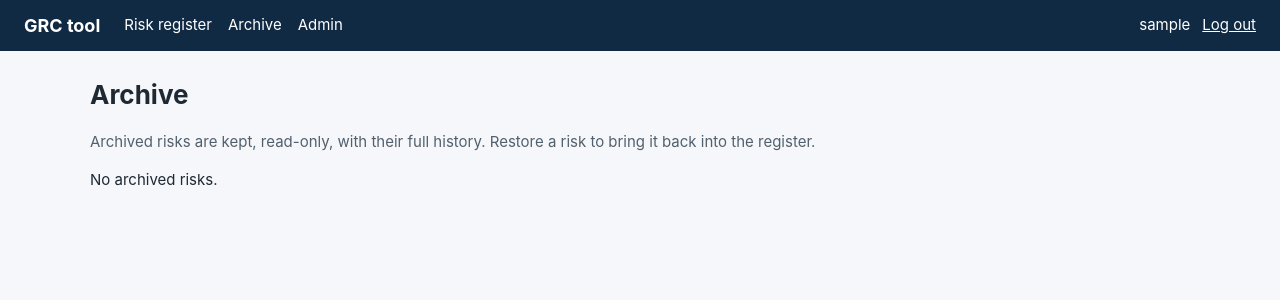
After one commit to Wessje/grc-app, a Django app: page /archive/ in a window 1280 px wide. The commit adds this page. Shown: the top 300 px of the page. Run offline with Django 5.2, Linux system fonts and the light colour scheme; the visitor is signed in with stand-in values (Sample User, id 1); data that the repository does not hold is empty; parts of the project's set-up code (start-up, migrations or seed data) failed here and were passed over.

Commit message:
Step 6: archive and restore
- Archive button with confirmation page; Archive page with Restore buttons
- Archived/Restored events recorded in the change history
- Archived risks read-only; restore is POST-only; change permission required
- Tests for archive, restore, history and permissions

Co-authored-by: Cursor <cursoragent@cursor.com>

```diff
--- a/risks/history.py
+++ b/risks/history.py
@@ -4,9 +4,12 @@ Records the change history (audit trail) of risks.
 Every save of a risk – from our own forms or the admin screen – goes through
 `save_risk_with_history`, so no edit goes unrecorded. It compares the risk
 before and after the save and writes one RiskChange row per changed field.
+Archiving and restoring go through `archive_risk` and `restore_risk`, which
+record an "Archived" or "Restored" event.
 """
 
 from django.db import transaction
+from django.utils import timezone
 from django.utils.formats import date_format
 
 from risks.models import Risk, RiskChange
@@ -100,3 +103,35 @@ def save_risk_with_history(risk, user):
                     new_value=after[field_name],
                     changed_by=user,
                 )
+
+
+def archive_risk(risk, user):
+    """
+    Archive a risk (take it out of the register without deleting it).
+
+    Inputs: the risk and the logged-in user. Output: nothing. Sets
+    "Archived at" to now and records an "Archived" event. Does nothing if the
+    risk is already archived, so the event is never recorded twice.
+    """
+    if risk.archived_at is not None:
+        return
+    with transaction.atomic():
+        risk.archived_at = timezone.now()
+        risk.save()
+        RiskChange.objects.create(risk=risk, field_name="Archived", changed_by=user)
+
+
+def restore_risk(risk, user):
+    """
+    Restore an archived risk to the register.
+
+    Inputs: the risk and the logged-in user. Output: nothing. Clears
+    "Archived at" and records a "Restored" event. Does nothing if the risk is
+    not archived.
+    """
+    if risk.archived_at is None:
+        return
+    with transaction.atomic():
+        risk.archived_at = None
+        risk.save()
+        RiskChange.objects.create(risk=risk, field_name="Restored", changed_by=user)
--- /dev/null
+++ b/risks/templates/risks/archived_risk_list.html
@@ -0,0 +1,51 @@
+{% extends "base.html" %}
+{% comment %}
+The archive: risks taken out of the register, each with a Restore button.
+{% endcomment %}
+
+{% block title %}Archive{% endblock %}
+
+{% block content %}
+<h1>Archive</h1>
+<p class="hint">Archived risks are kept, read-only, with their full history. Restore a risk to bring it back into the register.</p>
+
+{% if risks %}
+<table class="register">
+    <thead>
+        <tr>
+            <th>Risk ID</th>
+            <th>Title</th>
+            <th>Owner</th>
+            <th>Category</th>
+            <th>Inherent rating</th>
+            <th>Status</th>
+            <th>Archived</th>
+            {% if perms.risks.change_risk %}<th></th>{% endif %}
+        </tr>
+    </thead>
+    <tbody>
+        {% for risk in risks %}
+        <tr>
+            <td class="nowrap"><a href="{% url 'risks:risk_detail' risk.pk %}">{{ risk.risk_id }}</a></td>
+            <td><a href="{% url 'risks:risk_detail' risk.pk %}">{{ risk.title }}</a></td>
+            <td>{{ risk.owner }}</td>
+            <td>{{ risk.category }}</td>
+            <td><span class="rating rating-{{ risk.inherent_rating|lower }}">{{ risk.inherent_rating }}</span></td>
+            <td class="nowrap">{{ risk.get_status_display }}</td>
+            <td class="nowrap">{{ risk.archived_at|date:"j M Y" }}</td>
+            {% if perms.risks.change_risk %}
+            <td>
+                <form method="post" action="{% url 'risks:risk_restore' risk.pk %}">
+                    {% csrf_token %}
+                    <button type="submit" class="button button-small">Restore</button>
+                </form>
+            </td>
+            {% endif %}
+        </tr>
+        {% endfor %}
+    </tbody>
+</table>
+{% else %}
+<p>No archived risks.</p>
+{% endif %}
+{% endblock %}
--- a/risks/urls.py
+++ b/risks/urls.py
@@ -1,10 +1,13 @@
 """
 Web addresses for the risk register pages.
 
-- /                 list of active risks
-- /risks/new/       form to create a risk
-- /risks/<n>/       detail page of one risk (n is its internal record number)
-- /risks/<n>/edit/  form to edit a risk
+- /                    list of active risks
+- /archive/            list of archived risks
+- /risks/new/          form to create a risk
+- /risks/<n>/          detail page of one risk (n is its internal record number)
+- /risks/<n>/edit/     form to edit a risk
+- /risks/<n>/archive/  confirm and archive a risk
+- /risks/<n>/restore/  restore an archived risk (form button only)
 """
 
 from django.urls import path
@@ -15,7 +18,10 @@ app_name = "risks"
 
 urlpatterns = [
     path("", views.risk_list, name="risk_list"),
+    path("archive/", views.archived_risk_list, name="archived_risk_list"),
     path("risks/new/", views.risk_create, name="risk_create"),
     path("risks/<int:pk>/", views.risk_detail, name="risk_detail"),
     path("risks/<int:pk>/edit/", views.risk_edit, name="risk_edit"),
+    path("risks/<int:pk>/archive/", views.risk_archive, name="risk_archive"),
+    path("risks/<int:pk>/restore/", views.risk_restore, name="risk_restore"),
 ]
--- a/risks/views.py
+++ b/risks/views.py
@@ -11,9 +11,10 @@ from django.contrib import messages
 from django.contrib.auth.decorators import permission_required
 from django.core.exceptions import PermissionDenied
 from django.shortcuts import get_object_or_404, redirect, render
+from django.views.decorators.http import require_POST
 
 from risks.forms import RiskForm
-from risks.history import save_risk_with_history
+from risks.history import archive_risk, restore_risk, save_risk_with_history
 from risks.models import Risk
 
 # Statuses shown in the register by default. Closed risks are reached
@@ -89,3 +90,53 @@ def risk_edit(request, pk):
     else:
         form = RiskForm(instance=risk)
     return render(request, "risks/risk_form.html", {"form": form, "risk": risk})
+
+
+def archived_risk_list(request):
+    """
+    Show the archive: all archived risks, most recently archived first.
+
+    Input: the web request. Output: the archive page.
+    """
+    risks = (
+        Risk.objects.filter(archived_at__isnull=False)
+        .select_related("category")
+        .order_by("-archived_at")
+    )
+    return render(request, "risks/archived_risk_list.html", {"risks": risks})
+
+
+@permission_required("risks.change_risk", raise_exception=True)
+def risk_archive(request, pk):
+    """
+    Ask for confirmation, then archive a risk.
+
+    Inputs: the web request and the risk's record number.
+    Output: the confirmation page (first visit), or – after confirming – a
+    redirect to the register. An already archived risk goes to its detail page.
+    """
+    risk = get_object_or_404(Risk, pk=pk)
+    if risk.archived_at is not None:
+        messages.info(request, f"{risk.risk_id} is already archived.")
+        return redirect("risks:risk_detail", pk=risk.pk)
+    if request.method == "POST":
+        archive_risk(risk, request.user)
+        messages.success(request, f"{risk.risk_id} archived. Find it under Archive.")
+        return redirect("risks:risk_list")
+    return render(request, "risks/risk_archive_confirm.html", {"risk": risk})
+
+
+@require_POST
+@permission_required("risks.change_risk", raise_exception=True)
+def risk_restore(request, pk):
+    """
+    Restore an archived risk to the register.
+
+    Inputs: the web request (must be a form submission, not a link) and the
+    risk's record number. Output: a redirect to the risk's detail page.
+    """
+    risk = get_object_or_404(Risk, pk=pk)
+    if risk.archived_at is not None:
+        restore_risk(risk, request.user)
+        messages.success(request, f"{risk.risk_id} restored to the register.")
+    return redirect("risks:risk_detail", pk=risk.pk)
--- a/static/css/style.css
+++ b/static/css/style.css
@@ -203,6 +203,27 @@ table.register .nowrap {
     cursor: pointer;
 }
 
+/* For actions that take something out of view, such as Archive. */
+.button-warning {
+    background: #b7791f;
+}
+
+.button-small {
+    padding: 2px 10px;
+    font-size: 13px;
+}
+
+/* Buttons and links side by side, e.g. "Edit  Archive" or "Archive risk  Cancel". */
+.button-row {
+    display: flex;
+    align-items: center;
+    gap: 12px;
+}
+
+.button-row form {
+    margin: 0;
+}
+
 /* Confirmation message after saving, e.g. "RISK-0013 created." */
 .message {
     padding: 10px 14px;
--- a/templates/base.html
+++ b/templates/base.html
@@ -17,6 +17,7 @@ Pages fill in the "title" and "content" blocks.
         {% if user.is_authenticated %}
             <nav>
                 <a href="{% url 'risks:risk_list' %}">Risk register</a>
+                <a href="{% url 'risks:archived_risk_list' %}">Archive</a>
                 {% if user.is_staff %}<a href="{% url 'admin:index' %}">Admin</a>{% endif %}
             </nav>
             <div class="user-menu">
```
Also changed, not shown: risks/templates/risks/risk_archive_confirm.html (added, +24 -0 lines), risks/templates/risks/risk_detail.html (+18 -4 lines), risks/tests.py (+87 -0 lines).
